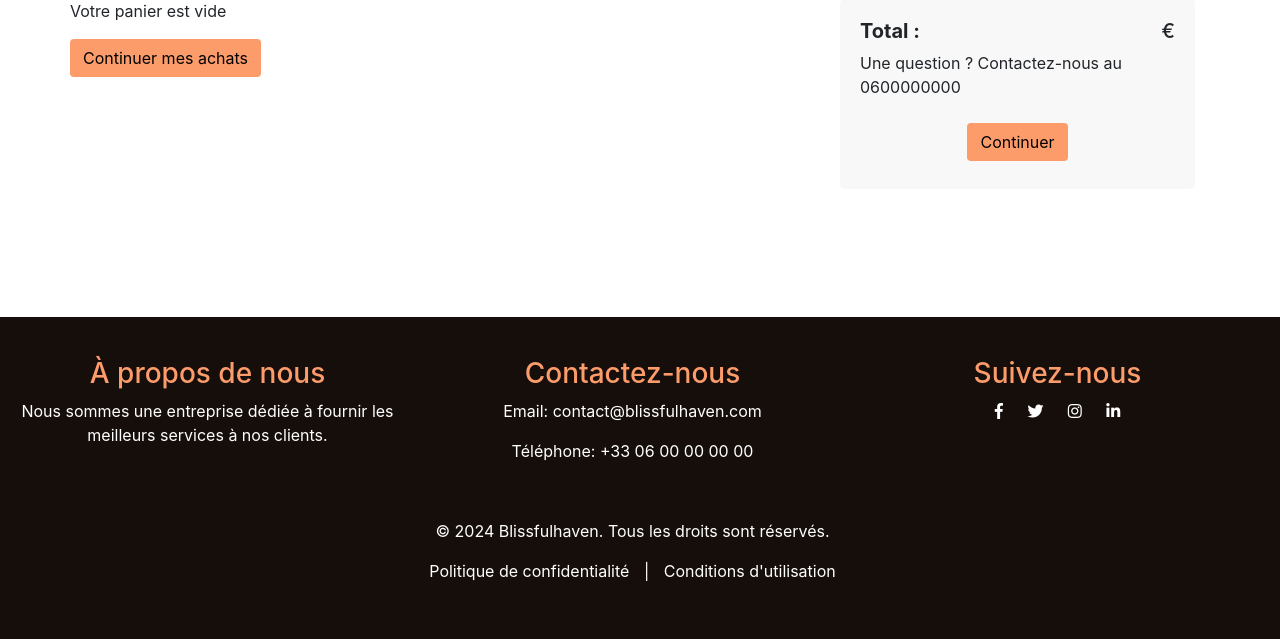
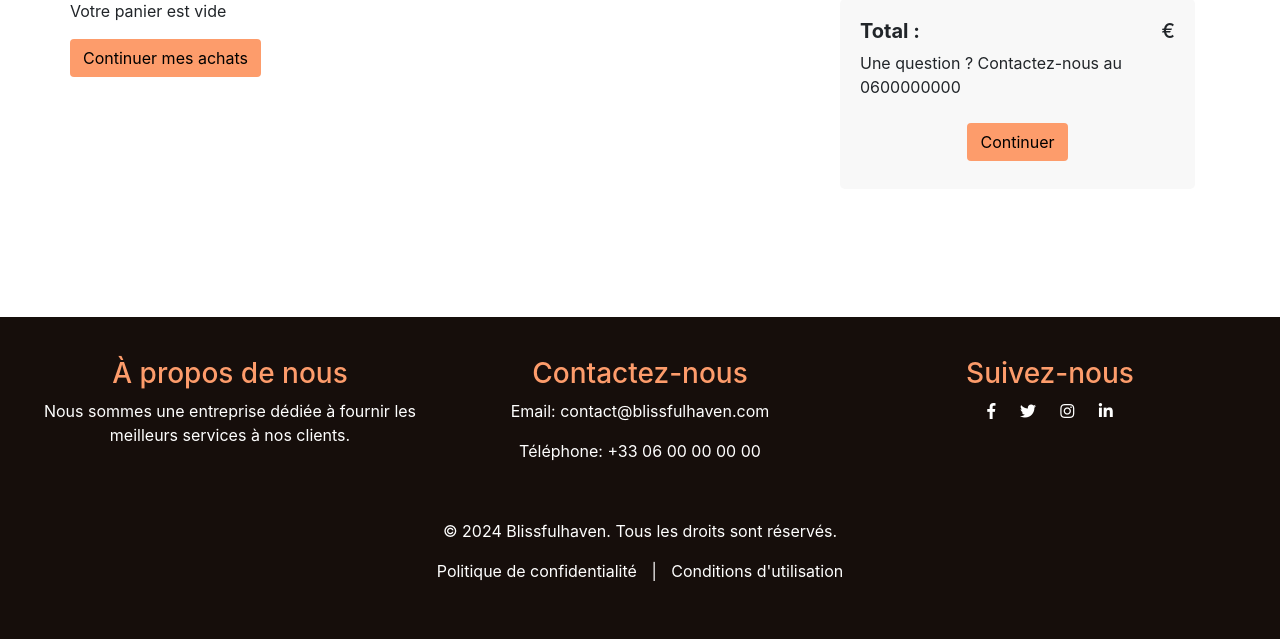
Before and after one commit to Pagiestm/BlissfulHaven, a Symfony app: template templates/panier/panier.html.twig in a window 1280 px wide. Shown: the part 161-800 px from the top of the page. Run offline with Twig, Linux system fonts and the light colour scheme; the template is opened without the code that fills it, so the values that code supplies are empty; some libraries are stand-ins or nearby versions.

Commit message:
fix(footer): margin = 0

```diff
--- a/templates/footer.html.twig
+++ b/templates/footer.html.twig
@@ -4,7 +4,7 @@
 
 <body>
     <footer class="container-fluid">
-        <div class="row">
+        <div class="row" style="margin: 0;">
             <div class="col-sm-12 col-md-4 section text-center">
                 <h3>À propos de nous</h3>
                 <p>Nous sommes une entreprise dédiée à fournir les meilleurs services à nos clients.</p>
```
